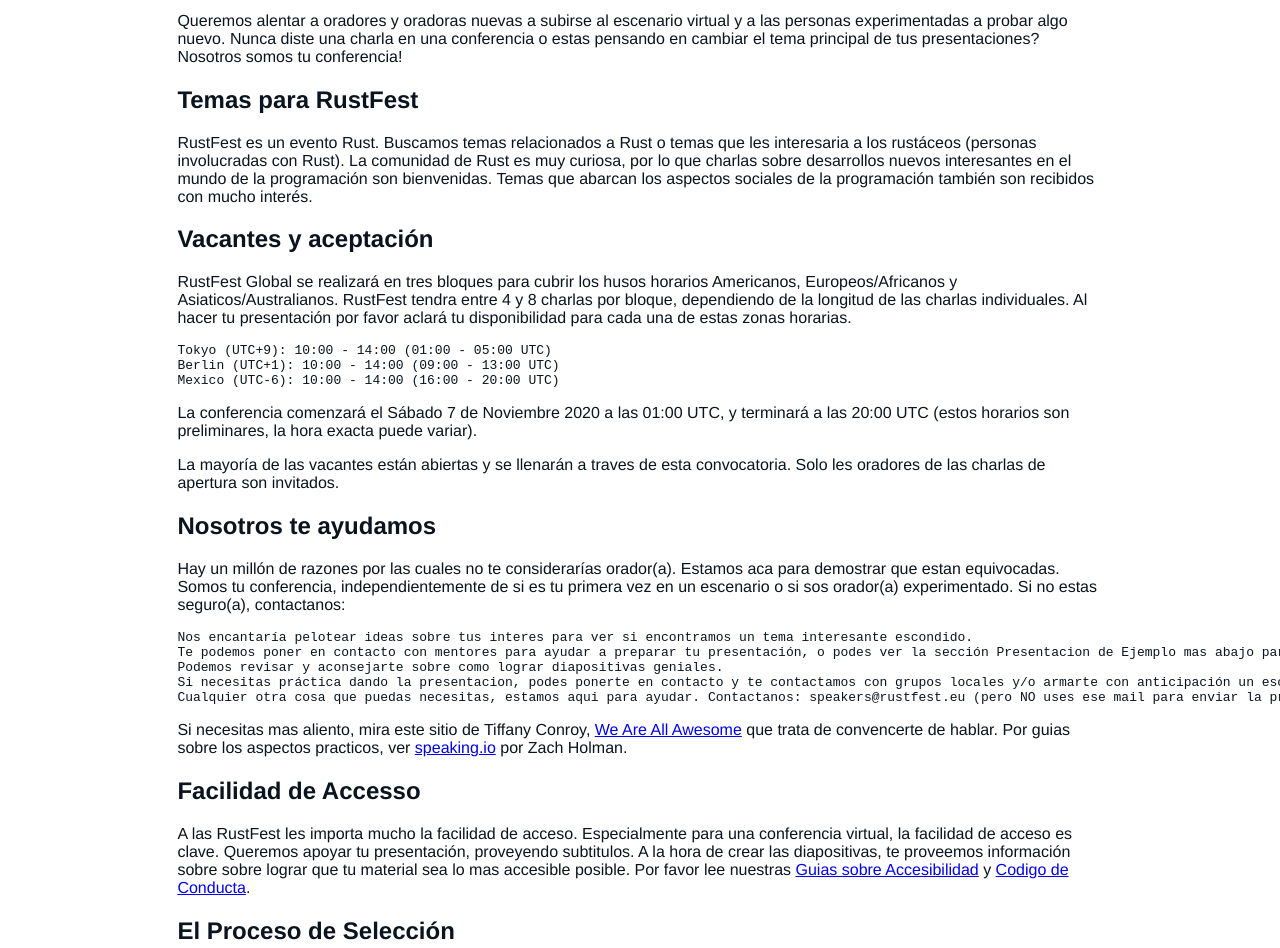
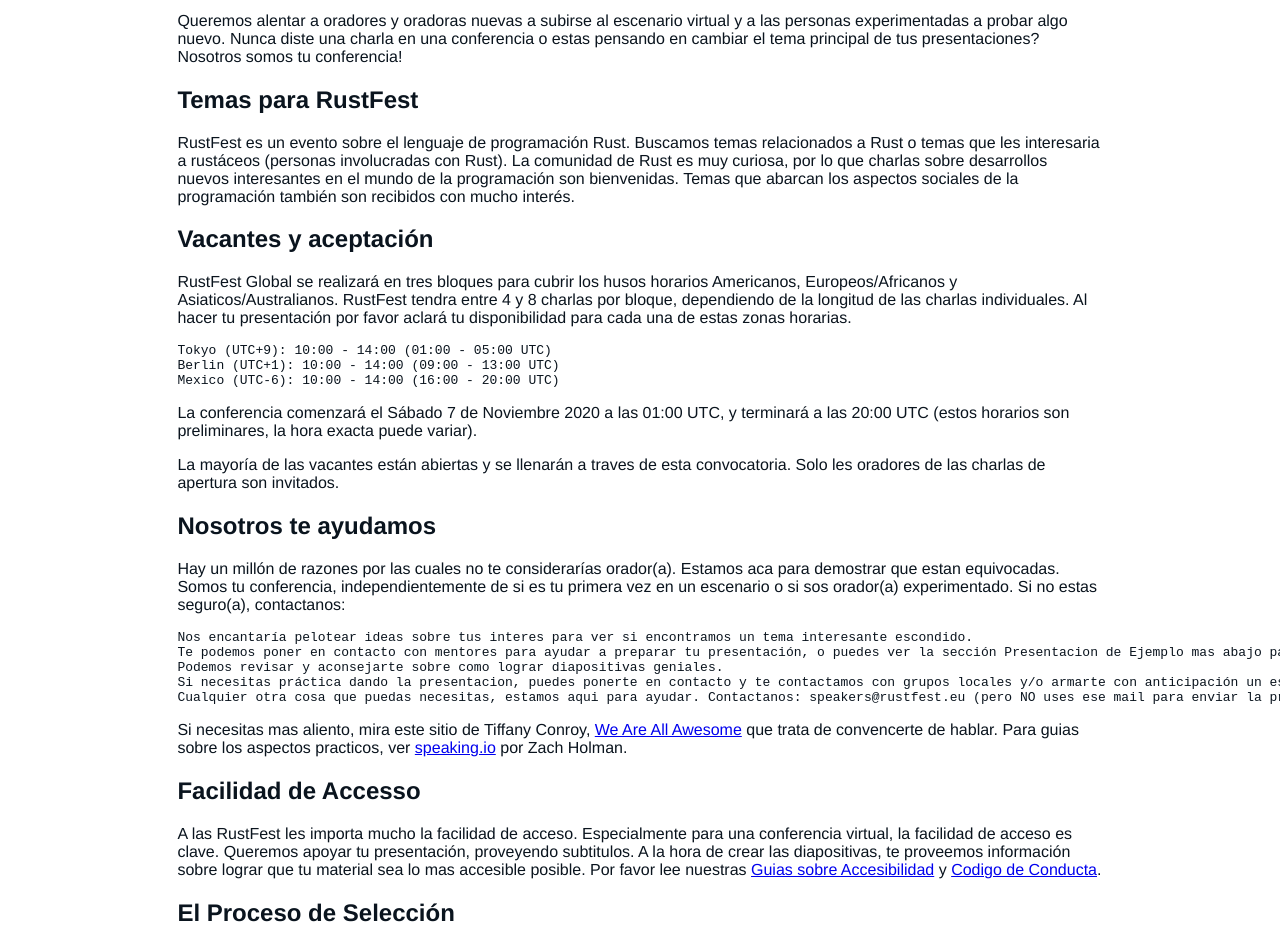
Before and after one commit to RustFestEU/2020.rustfest.eu, a Gatsby site: page /cfp_es/ in a window 1280 px wide. Shown: the part 320-1268 px from the top of the page. Built offline with nearby package versions, Linux system fonts and the light colour scheme; Gatsby itself is replaced by a stand-in of ours; some packages are replaced by stand-ins of ours; code samples lack their colours.

Commit message:
Corrections

```diff
--- a/content/pages/cfp_es.md
+++ b/content/pages/cfp_es.md
@@ -15,8 +15,8 @@
 
 ## Temas para RustFest
 
-RustFest es un evento Rust.
-Buscamos temas relacionados a Rust o temas que les interesaria a los rustáceos (personas involucradas con Rust).
+RustFest es un evento sobre el lenguaje de programación Rust.
+Buscamos temas relacionados a Rust o temas que les interesaria a rustáceos (personas involucradas con Rust).
 La comunidad de Rust es muy curiosa, por lo que charlas sobre desarrollos nuevos interesantes en el mundo de la programación son bienvenidas.
 Temas que abarcan los aspectos sociales de la programación también son recibidos con mucho interés.
 
@@ -43,20 +43,20 @@
 Si no estas seguro(a), contactanos:
 
     Nos encantaría pelotear ideas sobre tus interes para ver si encontramos un tema interesante escondido.
-    Te podemos poner en contacto con mentores para ayudar a preparar tu presentación, o podes ver la sección Presentacion de Ejemplo mas abajo para ver consejos.
+    Te podemos poner en contacto con mentores para ayudar a preparar tu presentación, o puedes ver la sección Presentacion de Ejemplo mas abajo para ver consejos.
     Podemos revisar y aconsejarte sobre como lograr diapositivas geniales.
-    Si necesitas práctica dando la presentacion, podes ponerte en contacto y te contactamos con grupos locales y/o armarte con anticipación un escenario virtual con amigos y amigas donde podes practicar en frente a un publico amistoso.
+    Si necesitas práctica dando la presentacion, puedes ponerte en contacto y te contactamos con grupos locales y/o armarte con anticipación un escenario virtual con amigos y amigas donde puedes practicar en frente a un publico amistoso.
     Cualquier otra cosa que puedas necesitas, estamos aqui para ayudar. Contactanos: speakers@rustfest.eu (pero NO uses ese mail para enviar la propuesta).
 
 Si necesitas mas aliento, mira este sitio de Tiffany Conroy, [We Are All Awesome](http://weareallaweso.me/) que trata de convencerte de hablar.
-Por guias sobre los aspectos practicos, ver [speaking.io](http://speaking.io/) por Zach Holman.
+Para guias sobre los aspectos practicos, ver [speaking.io](http://speaking.io/) por Zach Holman.
 
 ## Facilidad de Accesso
 
 A las RustFest les importa mucho la facilidad de acceso.
 Especialmente para una conferencia virtual, la facilidad de acceso es clave.
 Queremos apoyar tu presentación, proveyendo subtitulos.
-A la hora de crear las diapositivas, te proveemos información sobre sobre lograr que tu material sea lo mas accesible posible.
+A la hora de crear las diapositivas, te proveemos información sobre lograr que tu material sea lo mas accesible posible.
 Por favor lee nuestras [Guias sobre Accesibilidad](https://2020.rustfest.eu/accessibility/) y [Codigo de Conducta](https://2020.rustfest.eu/code-of-conduct).
 
 ## El Proceso de Selección
@@ -93,7 +93,7 @@
 
 Tampoco te sobrepases.
 Si necesitas mas de dos parrafos para llegar al objetivo de tu tema, te vamos a pedir que lo acortes.
-Con la cantidad de propuestas que recibimos, cuanto mas rapido podes causar una buena impresion, mejor.
+Con la cantidad de propuestas que recibimos, cuanto mas rapido puedas causar una buena impresion, mejor.
 
 "Hubiese escrito una carta mas corta, pero no tuve tiempo" - Blas Pascal.
 
@@ -151,4 +151,4 @@
 Hacemos esto para el beneficio de la comunidad Rust en general, y para aquellos que no pueden asistir a la conferencia.
 Esperamos que puedas ayudar, pero si algo te incomoda de alguna manera, dejanos saber y vemos como resolverlo.
 
-Finalmente, dado que retenemos la autoria plena de tus diapositivas y grabacion, nos gustaria pedirte que hagas disponible tus materiales y grabacion bajo una licencia creative commons, o cualquier otra licencia de codigo abierto.
+Finalmente, dado que retienes la autoria plena de tus diapositivas y grabacion, nos gustaria pedirte que hagas disponible tus materiales y grabacion bajo una licencia creative commons, o cualquier otra licencia de codigo abierto.
```
